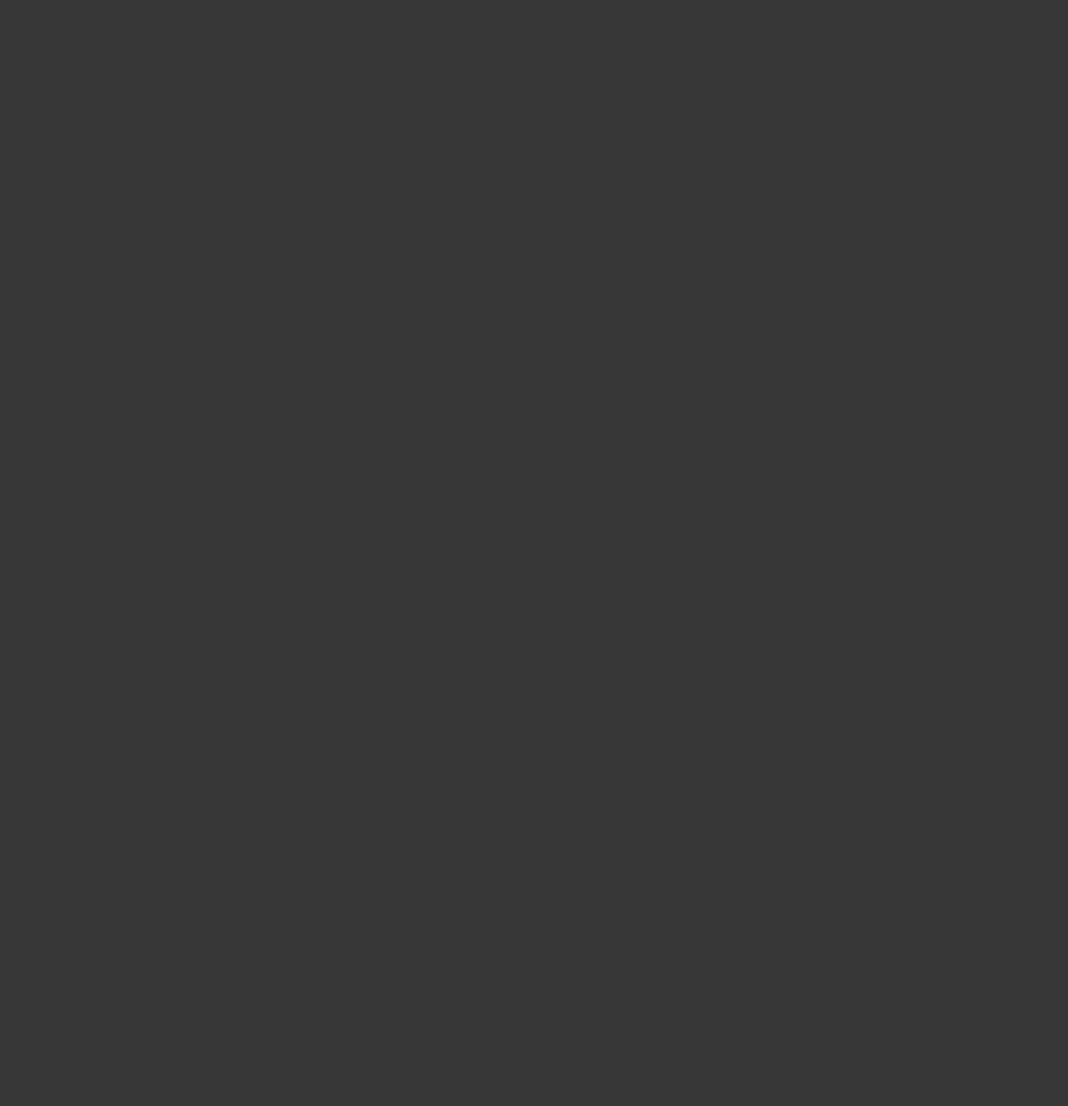
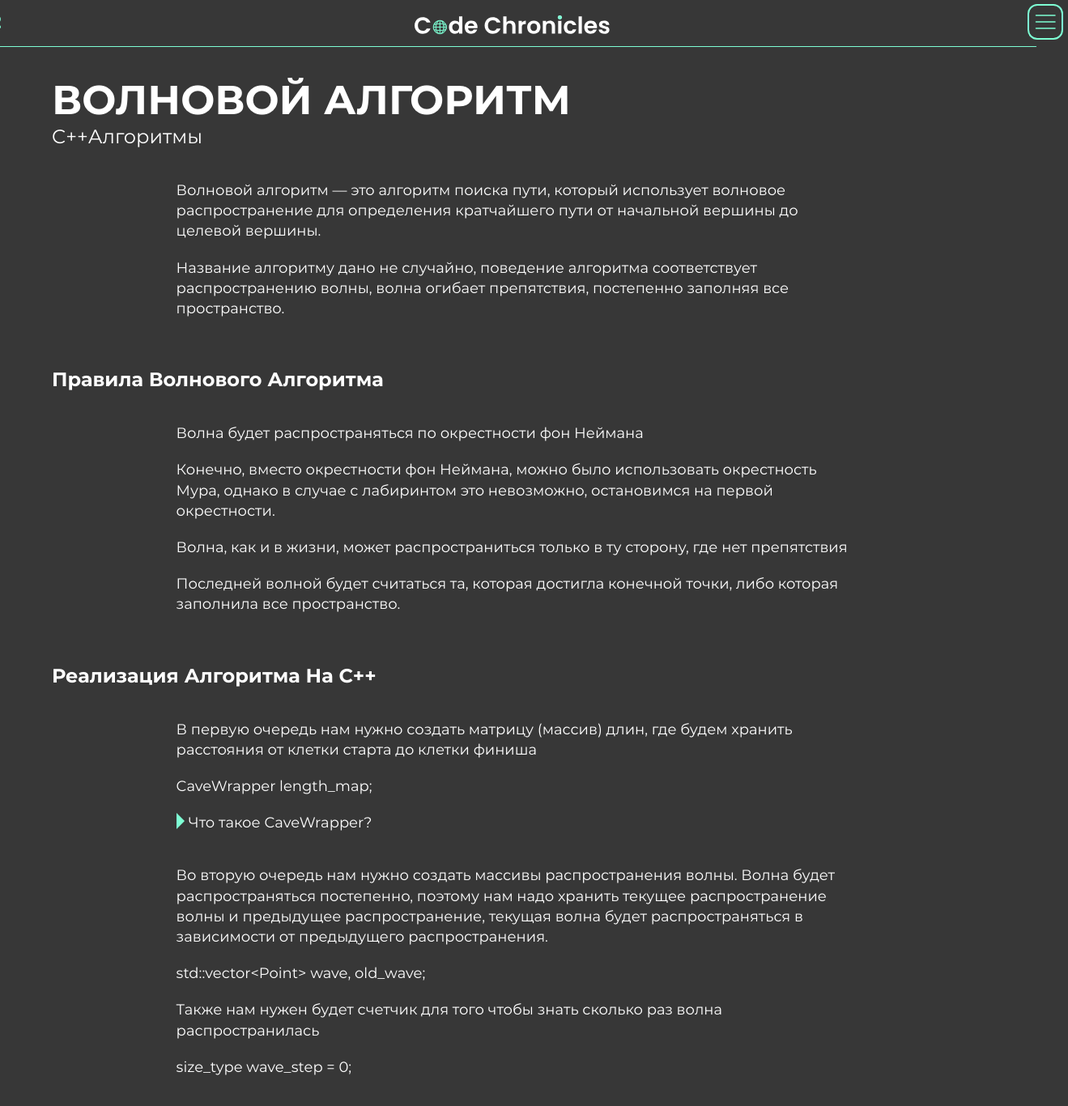
Before and after one commit to Todditg/baifrontend, a React app: page /article_id in a window 1280 px wide. Before the commit this address had no page. Shown: the top 1366 px of the page at 81% size, 1319 px wide, since content can reach past the window. Before the commit the page ends 800 px from the top, so only its background shows below. Built offline with nearby package versions, Linux system fonts and the light colour scheme.

Commit message:
finished pagination & added article details page

```diff
--- a/package.json
+++ b/package.json
@@ -20,6 +20,7 @@
     "@babel/preset-react": "^7.22.5",
     "@types/react": "^18.2.16",
     "@types/react-dom": "^18.2.7",
+    "@types/react-transition-group": "^4.4.6",
     "babel-loader": "^9.1.3",
     "css-loader": "^6.8.1",
     "file-loader": "^6.2.0",
@@ -37,6 +38,7 @@
     "react": "^18.2.0",
     "react-dom": "^18.2.0",
     "react-router-dom": "^6.15.0",
+    "react-transition-group": "^4.4.5",
     "styled-components": "^6.0.5",
     "typescript": "^5.1.6"
   }
--- a/src/App.tsx
+++ b/src/App.tsx
@@ -2,6 +2,7 @@ import React from "react";
 import { ResetCSSGlobalStyle } from "./styles/reset";
 import { MainPage } from "./Pages/MainPage";
 import { ArticleList } from "./Pages/ArticleList";
+import { ArticleDetails } from "./Pages/ArticleDetails";
 import {
   BrowserRouter as Router,
   Route,
@@ -16,6 +17,7 @@ const App = (): React.ReactElement => {
             <Routes>
                 <Route path="/" Component={MainPage}/>
                 <Route path="/article_list" Component={ArticleList}/>
+                <Route path="/article_id" Component={ArticleDetails}/>
             </Routes>
         </Router>
     </div>
--- /dev/null
+++ b/src/Pages/ArticleDetails/index.tsx
@@ -0,0 +1,113 @@
+import React, { useState } from "react";
+import { Header } from "../../components/Header";
+import { MainContainer } from "../MainPage/style";
+import { IItemsProps } from "../../Pages/MainPage/types";
+import {
+    ArticleDetailsMainContentContainer,
+    ArticleSubTitle,
+    ArticleTagsStyled,
+    ArticleText,
+    ArticleTitleStyled,
+    CodeBlock,
+    CodeBlockText,
+    CodeBlockTitle,
+    TitleAndTagsContainerStyled,
+    Triangle,
+} from "./style"
+
+
+
+export const ArticleDetails = ({
+    lastArticleText = "Волновой алгоритм",
+    lastArtDescription = "Алгоритм поиска кратчайшего пути. Принадлежит к алгоритмам, основанным на методах поиска \n" +
+      "в ширину. Рыба про быбу рыбную сначала соленая, а потом нет. В общем и целом тут текст.",
+    lastArticleTags = ['C++', 'Алгоритмы'],
+  }: IItemsProps, ): React.ReactElement =>
+  {
+    const [isCodeOpen, setIsCodeOpen] = useState(false);
+    let CodeBlockTextInput = String.raw`
+    template <>
+        struct BasicWrapper<kCave> final {
+            using data_type = std::vector<size_type>;
+
+        data_type data;
+        size_type rows = 0, cols = 0;
+
+        bool IsGood() const {
+             // Some checks
+        }
+
+        size_type &operator()(size_type row, size_type col) {
+            return data[row * cols + col];
+        }
+
+        size_type operator()(size_type row, size_type col) const {
+             return data[row * cols + col];
+            }
+        };
+
+        using CaveWrapper = BasicWrapper<kCave>;
+    `
+    const handleToggleCodeOpen = () => {
+        setIsCodeOpen(prevState => !prevState);
+    }
+  return (
+
+    <MainContainer>
+        <Header/>
+        <ArticleDetailsMainContentContainer>
+            <TitleAndTagsContainerStyled>
+            <ArticleTitleStyled>{lastArticleText}</ArticleTitleStyled>
+            <ArticleTagsStyled>{lastArticleTags}</ArticleTagsStyled>
+            </TitleAndTagsContainerStyled>
+            <ArticleText>Волновой алгоритм — это алгоритм поиска пути,
+                который использует волновое распространение
+            для определения кратчайшего пути от начальной вершины до целевой вершины.
+            </ArticleText>
+            <ArticleText>Название алгоритму дано не случайно, поведение алгоритма соответствует распространению волны,
+                волна огибает препятствия, постепенно заполняя все пространство.
+            </ArticleText>
+            <ArticleSubTitle>Правила волнового алгоритма</ArticleSubTitle>
+            <ArticleText>Волна будет распространяться по окрестности фон Неймана
+
+            </ArticleText>
+            <ArticleText>Конечно, вместо окрестности фон Неймана, можно было использовать окрестность Мура,
+                однако в случае с лабиринтом это невозможно, остановимся на первой окрестности.
+            </ArticleText>
+            <ArticleText>Волна, как и в жизни, может распространиться только в ту сторону, где нет препятствия
+
+            </ArticleText>
+            <ArticleText>
+                    Последней волной будет считаться та, которая достигла конечной точки,
+                    либо которая заполнила все пространство.
+            </ArticleText>
+            <ArticleSubTitle>Реализация алгоритма на С++</ArticleSubTitle>
+            <ArticleText>
+            В первую очередь нам нужно создать матрицу (массив) длин,
+            где будем хранить расстояния от клетки старта до клетки финиша
+            </ArticleText>
+            <ArticleText>CaveWrapper length_map;</ArticleText>
+            <CodeBlockTitle onClick={(handleToggleCodeOpen)} >
+                <Triangle className={isCodeOpen ? 'active' : 'disabled'}/>
+                <ArticleText>Что такое CaveWrapper?</ArticleText>
+            </CodeBlockTitle>
+            {isCodeOpen &&
+            <CodeBlock className={isCodeOpen ? "active" : "disabled"}>
+                <CodeBlockText>{CodeBlockTextInput}</CodeBlockText>
+            </CodeBlock>
+            }
+            <ArticleText>Во вторую очередь нам нужно создать массивы распространения волны.
+                Волна будет распространяться постепенно,
+                поэтому нам надо хранить текущее распространение волны
+                и предыдущее распространение,
+                текущая волна будет распространяться
+                в зависимости от предыдущего распространения.
+            </ArticleText>
+            <ArticleText>std::vector&lt;Point&gt; wave, old_wave;</ArticleText>
+            <ArticleText>Также нам нужен будет счетчик для того чтобы знать сколько раз волна распространилась</ArticleText>
+            <ArticleText>size_type wave_step = 0;</ArticleText>
+        </ArticleDetailsMainContentContainer>
+
+    </MainContainer>
+  );
+};
--- /dev/null
+++ b/src/Pages/ArticleDetails/style.ts
@@ -0,0 +1,107 @@
+import {styled } from "styled-components";
+import { MainContentContainer } from "../../components/MainContent/style";
+import { TitleAndTagsContainer, ArticleTitle, ArticleTags } from "../../components/ArticleBrief/styled";
+
+export const ArticleDetailsMainContentContainer = styled(MainContentContainer)`
+    width: 100%;
+    align-items: start;
+    padding: 35px 5%;
+    color: #ffffff;
+`
+
+export const TitleAndTagsContainerStyled = styled(TitleAndTagsContainer)`
+    align-items: start;
+    margin-bottom: 40px;
+
+`
+
+export const ArticleTitleStyled = styled(ArticleTitle)`
+    font-size: 50px;
+    font-style: normal;
+    font-weight: 600;
+    line-height: normal;
+    text-transform: uppercase;
+`
+
+export const ArticleTagsStyled = styled(ArticleTags)`
+    font-size: 24px;
+`
+
+export const ArticleText = styled.p`
+    align-self: center;
+    color: #FFF;
+    font-size: 18px;
+    font-style: normal;
+    font-weight: 400;
+    line-height: 140%;
+    padding: 0 3vw;
+    margin-bottom: 20px;
+    width: 80%;
+`
+
+export const ArticleSubTitle = styled.h2`
+    font-size: 24px;
+    font-style: normal;
+    font-weight: 600;
+    line-height: normal;
+    text-transform: capitalize;
+    margin: 40px 0;
+`
+
+export const CodeBlockTitle = styled(ArticleText)`
+    cursor: pointer;
+    display: flex;
+    &>p {
+        padding: 0 5px;
+    }
+`
+export const Triangle = styled.div`
+    width: 0;
+    height: 0;
+    border-top: 10px solid transparent;
+    border-left: 10px solid #7effd4;
+    border-bottom: 10px solid transparent;
+    &.active {
+        transform: rotate(90deg);
+        transition: 0.5s;
+    }
+    &.disabled {
+        transform: rotate(0deg);
+        transition: 0.5s;
+    }
+`
+export const CodeBlock = styled.div`
+    background-color: black;
+    border-radius: 26px;
+    border: 1px solid #7effd4;
+    background: #1D1D1D;
+    width: 60%;
+    align-self: center;
+    margin-bottom: 30px;
+    @keyframes openModal {
+    0% { transform: translateY(-20%); }
+    100% { transform: translateY(0);   }
+}
+
+@keyframes closeModal {
+    0% { transform: translateY(0); }
+    100% { transform: translateY(-20%);}
+}
+
+    &.active {
+        animation: openModal 0.4s ease-out forwards;
+    }
+
+    &.disabled {
+        animation: closeModal 0.4s ease-out forwards;
+    }
+
+`
+
+export const CodeBlockText = styled.pre`
+    color: #7effd4;
+    font-size: 18px;
+    font-style: normal;
+    font-weight: 400;
+    line-height: 140%; /* 25.2px */
+`
--- a/src/components/ArticleBrief/index.tsx
+++ b/src/components/ArticleBrief/index.tsx
@@ -1,7 +1,7 @@
 import React from 'react';
 import { ArticleBriefBlockStyled, ArticleBriefButton, ArticleDescription, ArticleTags, ArticleTitle, TitleAndTagsContainer } from './styled';
 import { IItemsProps } from "../../Pages/MainPage/types";
-
+import { Link } from 'react-router-dom';
 
 export const ArticleBriefBlock = ({
     lastArticleText = "Волновой алгоритм",
@@ -16,7 +16,7 @@ export const ArticleBriefBlock = ({
                 <ArticleTags>{lastArticleTags.join(' / ')}</ArticleTags>
             </TitleAndTagsContainer>
             <ArticleDescription>{lastArtDescription}</ArticleDescription>
-            <ArticleBriefButton></ArticleBriefButton>
+            <Link to="/article_id"><ArticleBriefButton></ArticleBriefButton></Link>
         </ArticleBriefBlockStyled>
 
     );
--- a/src/components/MainContent/index.tsx
+++ b/src/components/MainContent/index.tsx
@@ -14,6 +14,7 @@ import {
   StyledLink,
 } from "./style";
 import { IItemsProps } from "../../Pages/MainPage/types";
+import { Link } from "react-router-dom";
 
 
 export const MainContent = ({
@@ -38,7 +39,7 @@ export const MainContent = ({
           <LastArticleTitle>{lastArticleText}</LastArticleTitle>
           <LastArticleDescription>{lastArtDescription}</LastArticleDescription>
           <LastArticleTags>{lastArticleTags.join(' / ')}</LastArticleTags>
-          <ArticleButton>ЧИТАТЬ ДАЛЕЕ</ArticleButton>
+          <Link to="article_id"><ArticleButton>ЧИТАТЬ ДАЛЕЕ</ArticleButton></Link>
         </GridItem>
         <GridItem className="our-mission">
           <GridItemHeader>Наша миссия</GridItemHeader>
```
Also changed, not shown: 1 other file (tests, documents, lock files or other folders).
